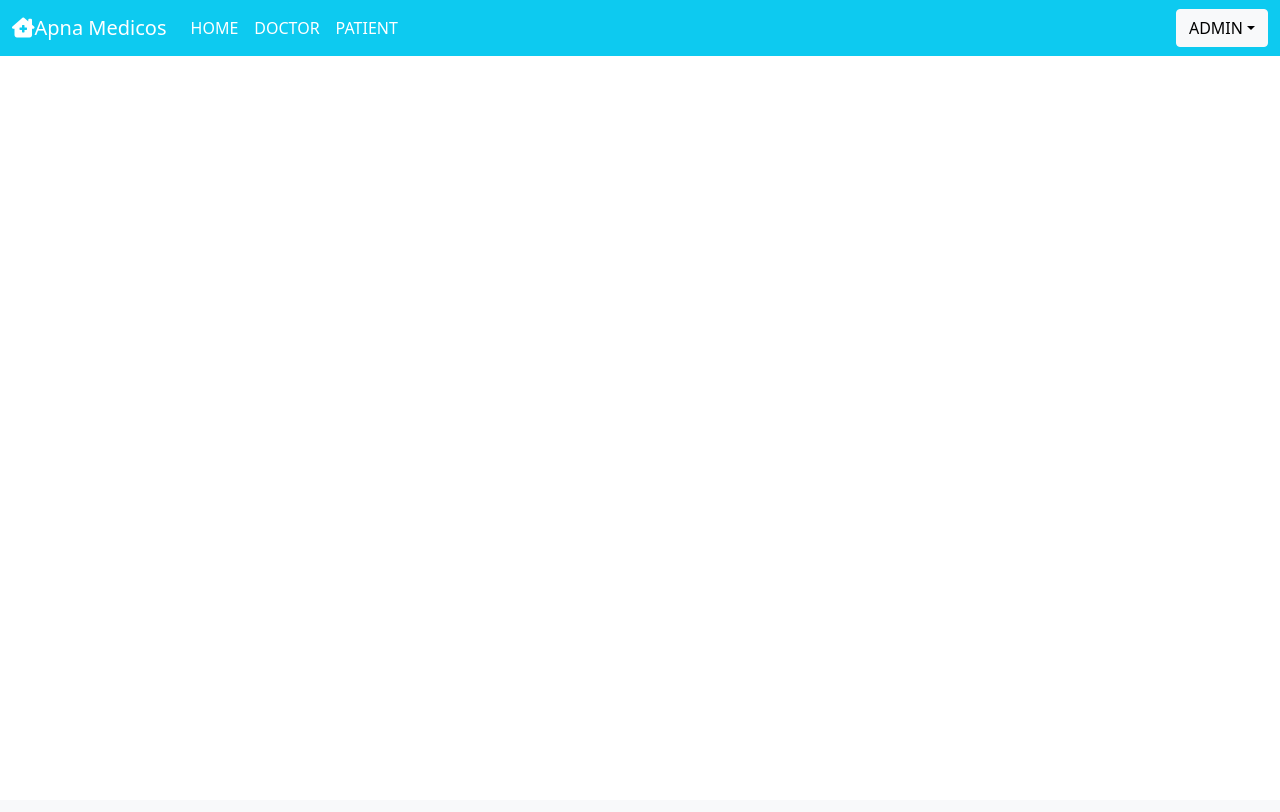
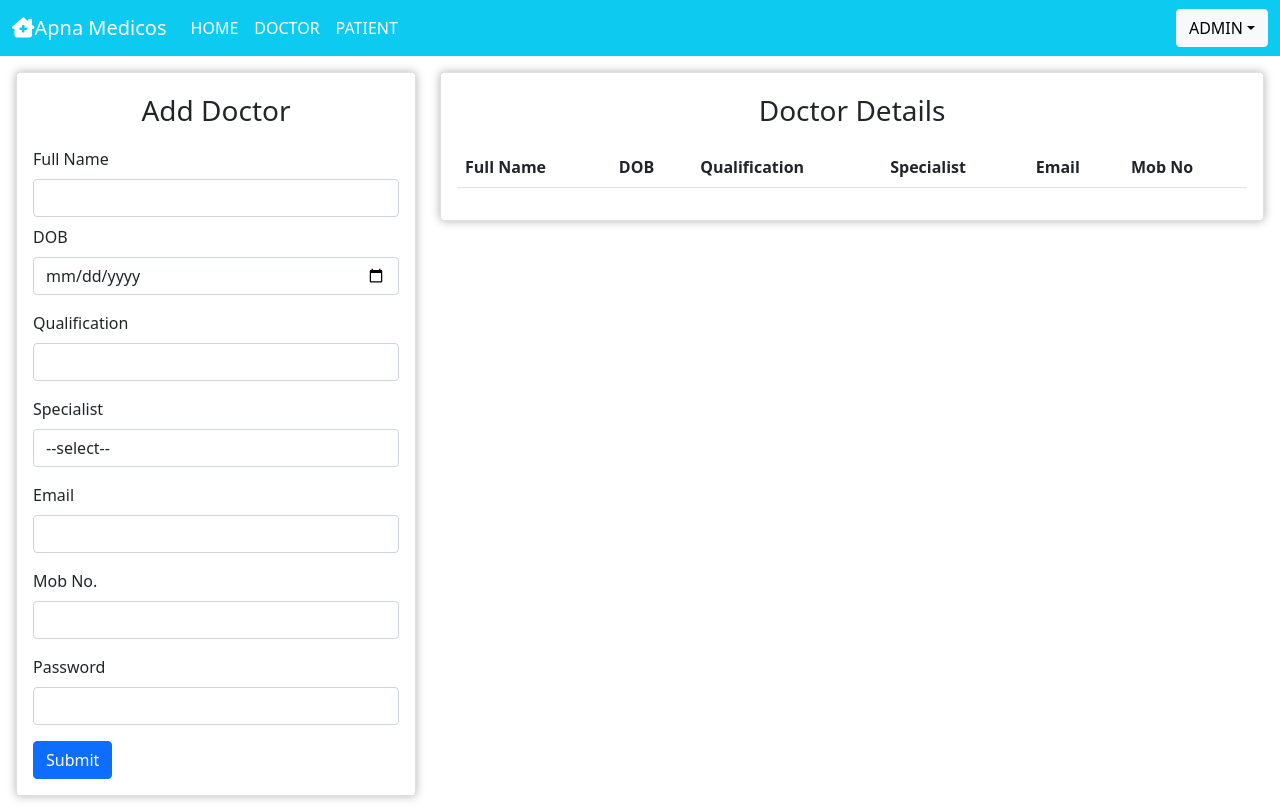
Before and after one commit to imyash2004/Hospital_Management_System, a Java web app: page /admin/doctor.jsp in a window 1280 px wide. Before the commit the page ends 56 px from the top, so only its background shows below. Run offline with Tomcat 11, a stand-in JSP engine, Linux system fonts and the light colour scheme; tables that the repository leaves empty or names only in its code hold one stand-in row (values such as "Sample post"); lists and menus that the app fills with data are empty.

Commit message:
doctor page

```diff
--- a/src/main/webapp/admin/doctor.jsp
+++ b/src/main/webapp/admin/doctor.jsp
@@ -1,5 +1,9 @@
+<%@page import="com.entity.Specalist"%>
+<%@page import="java.util.List"%>
+<%@page import="com.db.DbConnect"%>
+<%@page import="com.dao.SpecialistDao"%>
 <%@ page language="java" contentType="text/html; charset=UTF-8"
-    pageEncoding="UTF-8"%>
+	pageEncoding="UTF-8"%>
 <!DOCTYPE html>
 <html>
 <head>
@@ -13,6 +17,97 @@
 </style>
 </head>
 <body>
-<%@include file="navbar.jsp"%>
+	<%@include file="navbar.jsp"%>
+	<div class="container-fluid p-3">
+		<div class="row">
+			<div class="col-md-4">
+				<div class="card paint-card">
+					<div class="card-body">
+						<p class="fs-3 text-center">Add Doctor</p>
+						<c:if test="${not empty sucMsg }">
+							<div class="text-center text-success fs-3" role="alert">${sucMsg}</div>
+							<c:remove var="sucMsg" scope="session" />
+						</c:if>
+
+
+
+						<c:if test="${not empty error }">
+							<p class="text-center text-danger fs-3">${error}</p>
+							<c:remove var="error" scope="session" />
+						</c:if>
+						<form action="add_doctor" method="post">
+							<div class="mb-2">
+								<label class="form-label">Full Name</label><input type="text"
+									required name="full name" class="form-control">
+
+							</div>
+							<div class="mb-3">
+								<label class="form-label">DOB</label><input type="date" required
+									name="dob" class="form-control">
+
+							</div>
+							<div class="mb-3">
+								<label class="form-label">Qualification</label><input
+									type="text" required name="quali" class="form-control">
+
+							</div>
+							<div class="mb-3">
+								<label class="form-label">Specialist</label><select required
+									name="spec" class="form-control">
+									<option>--select--</option>
+									<%SpecialistDao dao=new SpecialistDao(DbConnect.getCon());
+									List<Specalist> l=dao.getAllSpecialist();
+									for(Specalist s:l){%>
+										<option><%=s.getSpecialistName() %></option>
+									<%}
+									%>
+
+								</select>
+
+							</div>
+							<div class="mb-3">
+								<label class="form-label">Email</label><input type="text"
+									required name="email" class="form-control">
+
+							</div>
+							<div class="mb-3">
+								<label class="form-label">Mob No.</label><input type="text"
+									required name="mobno" class="form-control">
+
+							</div>
+							<div class=" mb-3">
+								<label class="form-label">Password</label><input type="password"
+									required name="password" class="form-control">
+
+							</div>
+
+							<button type="submit" class="btn btn-primary">Submit</button>
+						</form>
+					</div>
+				</div>
+			</div>
+
+			<div class="col-md-8">
+				<div class="card paint-card">
+					<div class="card-body">
+						<p class="fs-3 text-center">Doctor Details</p>
+						<table class="table">
+							<thead>
+								<tr>
+									<th scope="col">Full Name</th>
+									<th scope="col">DOB</th>
+									<th scope="col">Qualification</th>
+									<th scope="col">Specialist</th>
+									<th scope="col">Email</th>
+									<th scope="col">Mob No</th>
+								</tr>
+							</thead>
+						</table>
+					</div>
+				</div>
+			</div>
+		</div>
+
+	</div>
 </body>
 </html>
```
Also changed, not shown: src/main/java/com/dao/DoctorDao.java (added, +24 -0 lines), src/main/java/com/dao/SpecialistDao.java (+27 -0 lines), src/main/java/com/entity/Doctor.java (added, +80 -0 lines), 3 other files.
